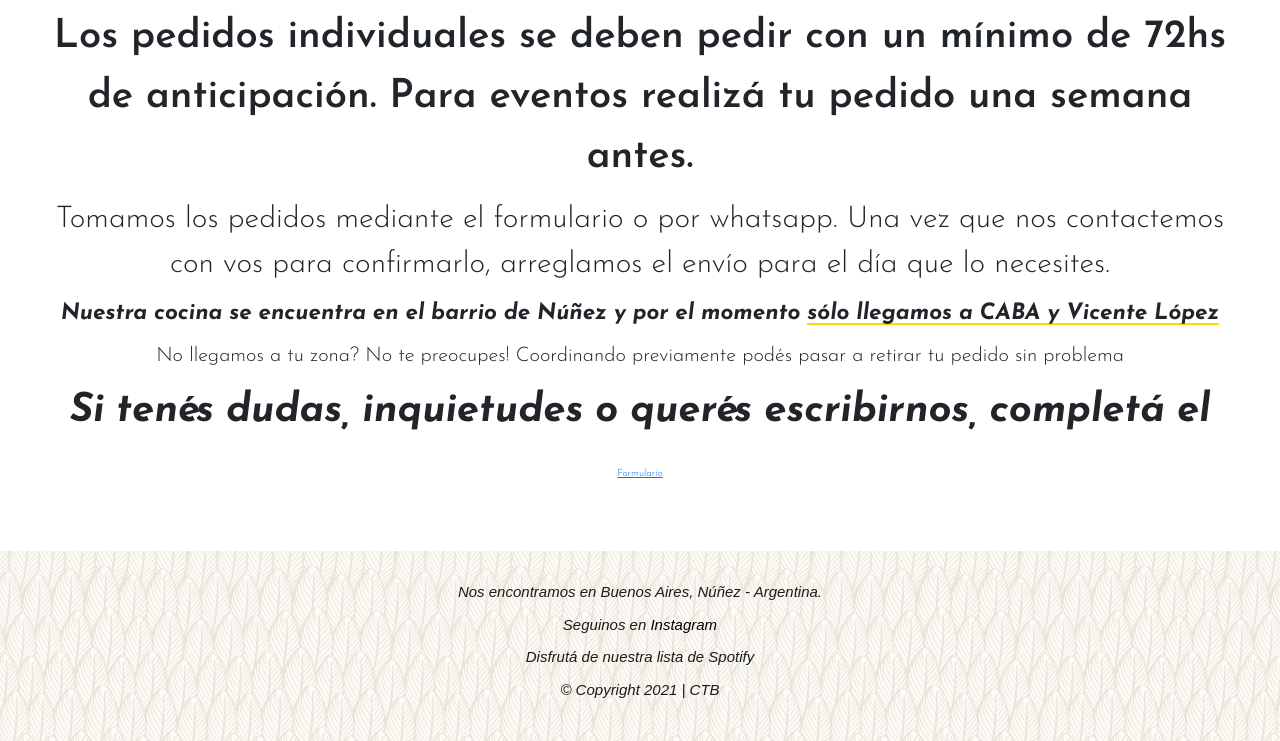
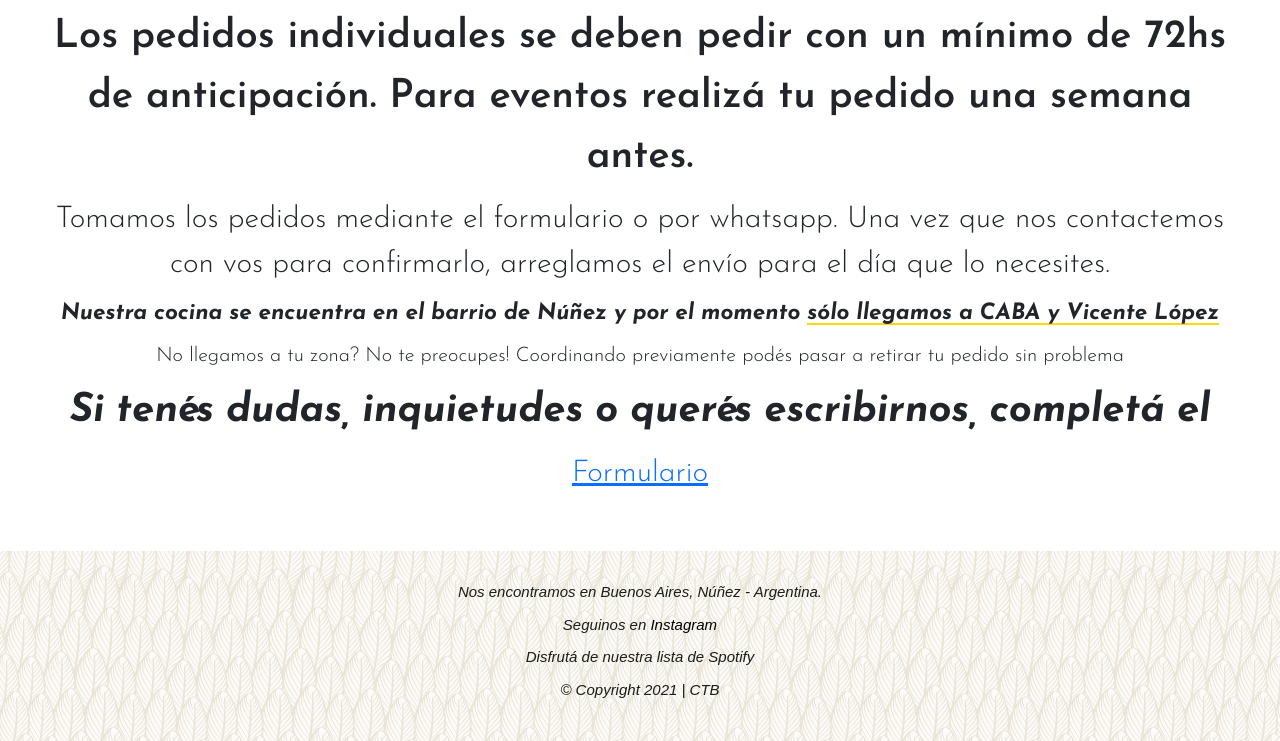
Before and after one commit to camilatorresb/repositorioAntojeria, a website: page Pedido.html in a window 1280 px wide. Shown: the part 680-1421 px from the top of the page. Drawn offline with nearby package versions, Linux system fonts and the light colour scheme; files that its build step writes are made by us from their sources; a web font is replaced by a local one.

```diff
--- a/SCSS/_formulario.scss
+++ b/SCSS/_formulario.scss
@@ -10,3 +10,7 @@
 #colorBotonEnviar{
     background-color: #6ff5df;
 }
+
+button{
+    font-size: 30px !important;
+}
```
